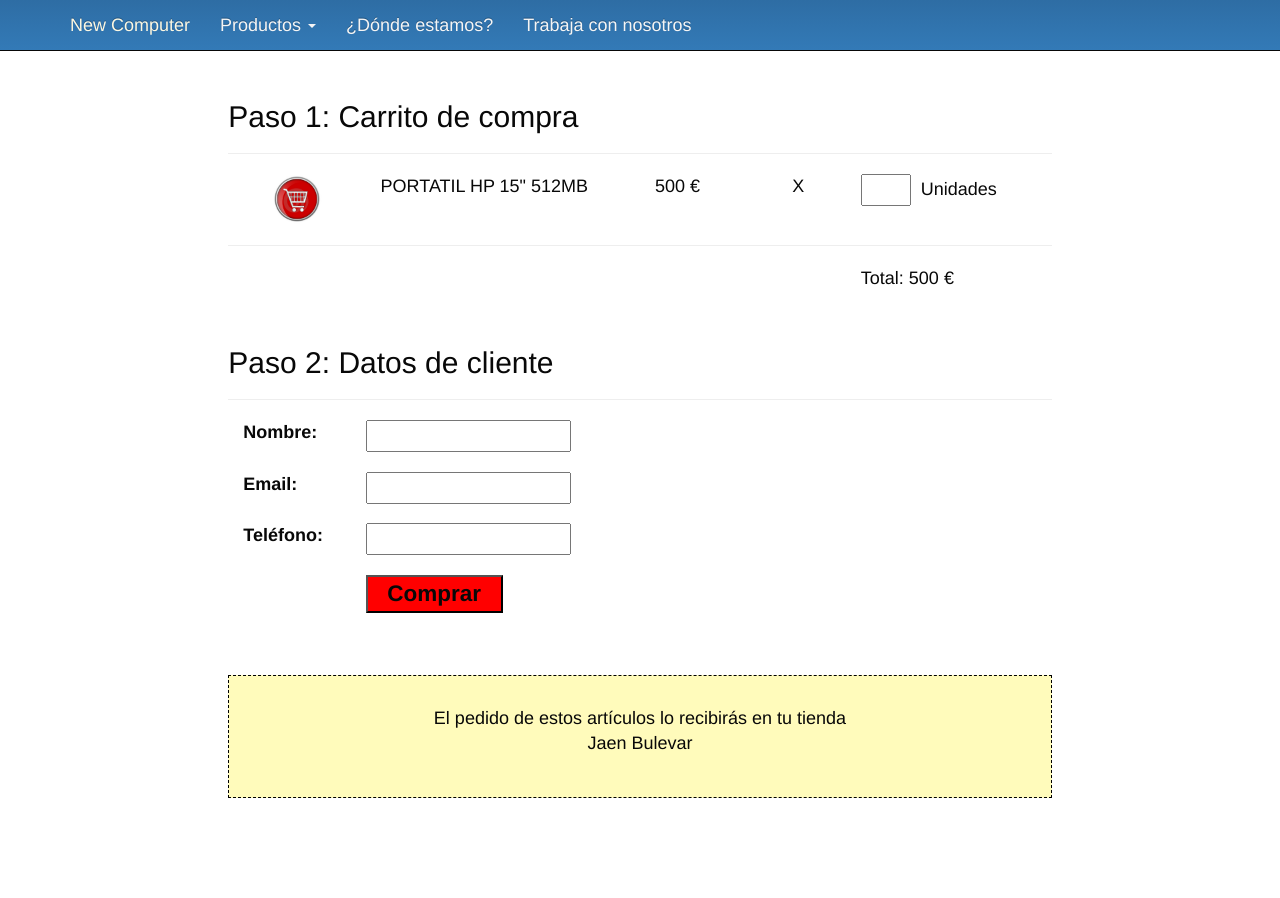
After one commit to Fernando883/WebNewComputer, a PHP site: page /compra.html in a window 1280 px wide. The commit adds this page. Run offline with PHP 8.4, Linux system fonts and the light colour scheme; some libraries are stand-ins or nearby versions.

Commit message:
Modificacion_piepagina_paginacomprar

```diff
--- /dev/null
+++ b/public_html/compra.html
@@ -0,0 +1,77 @@
+<!DOCTYPE html>
+<!--
+To change this license header, choose License Headers in Project Properties.
+To change this template file, choose Tools | Templates
+and open the template in the editor.
+-->
+<html>
+    <head>
+        <title>TODO supply a title</title>
+        <meta charset="UTF-8">
+        <meta name="viewport" content="width=device-width, initial-scale=1.0">
+        <script src="js/vendor/jquery-1.11.2.js" type="text/javascript"></script>
+        <link href="css/compra.css" rel="stylesheet" type="text/css"/>
+    </head>
+    <body>
+        <div id="todo">
+            <div class="cabecera">
+
+            </div>
+            <script type="text/javascript">
+                $.ajax({
+                    url: 'cabecera.html',
+                    success: function(data){
+                        $(".cabecera").html(data);
+                    }
+                });
+            </script>
+            <div class="col-md-2"></div>
+                <div class="col-md-8 cuerpo">
+                        <div id="datoscompra">
+                        <h2>
+                            <span>Paso 1: </span>Carrito de compra
+                        </h2>
+                        <hr>
+                        <div class="producto col-md-2" style="text-align: center">
+                        <img src="img/99219.file_a.jpg" alt="" width="50px" height="50px"/>
+                        </div>
+                        <div class="producto col-md-4">
+                            PORTATIL HP 15" 512MB
+                        </div>
+                        <div class="precio col-md-2">
+                            500 €
+                        </div>
+                        <div class="precio col-md-1">
+                            X
+                        </div>
+                        <div class="comprar col-md-3">
+                            <input type="number" id="cantidad"/>Unidades
+                        </div><br><br>
+                        <hr>
+                        <div class="col-md-offset-9 col-md-3">
+                            Total: <span>500</span> €
+                        </div>
+                        </div>
+                        <div id="datoscliente">
+                            <h2>
+                            <span>Paso 2: </span>Datos de cliente
+                            </h2>
+                            <hr>
+                            <form>
+                                <label class="col-md-2">Nombre:</label><input type="text" class="col-md-3"/><br><br>
+                                <label class="col-md-2">Email: </label><input type="email" class="col-md-3"/><br><br>
+                                <label class="col-md-2">Teléfono: </label><input type="text" class="col-md-3"/><br><br>
+                                <input type="button" class="col-md-offset-2 col-md-2 naranja" value="Comprar"/>
+                            </form>
+                        </div>
+                        <div id="recepcion">
+                            <p>El pedido de estos artículos lo recibirás en tu tienda
+                                <br>
+                                <span class="tienda">Jaen Bulevar</span>
+                            </p>
+                        </div>
+                </div>
+            <div class="col-md-2"></div>
+        </div>
+    </body>
+</html>
--- /dev/null
+++ b/public_html/css/compra.css
@@ -0,0 +1,41 @@
+/*
+To change this license header, choose License Headers in Project Properties.
+To change this template file, choose Tools | Templates
+and open the template in the editor.
+*/
+/*
+    Created on : 23-oct-2015, 18:00:52
+    Author     : FERNANDO
+*/
+
+.cuerpo{
+    margin-top: 30px;
+}
+
+#cantidad{
+    width: 50px;
+    margin-right: 10px;
+}
+
+
+
+#datoscliente{
+    margin-top: 100px;
+}
+
+.margen{
+    margin-left: 20px;
+}
+
+.naranja{
+    background: red;
+    font-size: 1.25em;
+    font-weight: bold;
+}
+#recepcion{
+    border: 1px black dashed;
+    margin: 100px 0px;
+    text-align: center;
+    padding: 30px;
+    background: #FFFBBB;
+}
--- a/public_html/css/main.css
+++ b/public_html/css/main.css
@@ -26,17 +26,16 @@
 
 footer{
     background-image: linear-gradient(#2e6da4 0,#337ab7 100%);
-    margin-top: 0px;
-    margin-left: 0px;
-    padding: 15px;
+    padding: 10px 30px 10px 30px;
     border: 1px black solid;
+    color: white;
+    font-size: 20px;
 }
 
 #foto{
     float:right;
     height:200px;
     width:200px;
-
 }
 
 .redes{
@@ -45,12 +44,7 @@ footer{
     margin-left: 20px;
 }
 
-#redes{
-    color: white;
-    font-size: 20px;
+.derechos{
+    float:right;
+    margin-top: 7px;
 }
-
-#derechos{
-    float:right;
-    color: white;
-}
--- a/public_html/index.html
+++ b/public_html/index.html
@@ -123,11 +123,11 @@
 
      <footer>
 
-        <p id="redes">Redes sociales/Seguidores </p>
+        Redes sociales/Seguidores
         <a href="http://www.facebook.com"><img class="redes" src="img/facebook.png" alt="Facebook"/></a>
         <a href="https://twitter.com"><img class="redes" src="img/twiter.jpg" alt="Twitter"/></a>
         <a href="http://www.Youtube.com"><img class="redes" src="img/Youtube.png" alt="Youtube"/></a>
-        <p id="derechos">&copy; Company 2015. Todos los derechos reservados</p>
+        <span class="derechos">&copy; Company 2015. Todos los derechos reservados</span>
       </footer>
 
      <!-- /container -->        <script src="//ajax.googleapis.com/ajax/libs/jquery/1.11.2/jquery.js"></script>
```
Also changed, not shown: public_html/ProductoX.html (+6 -7 lines), public_html/formulario.html (+7 -4 lines), public_html/productos.html (+12 -12 lines), public_html/img/99219.file_a.jpg (added).
